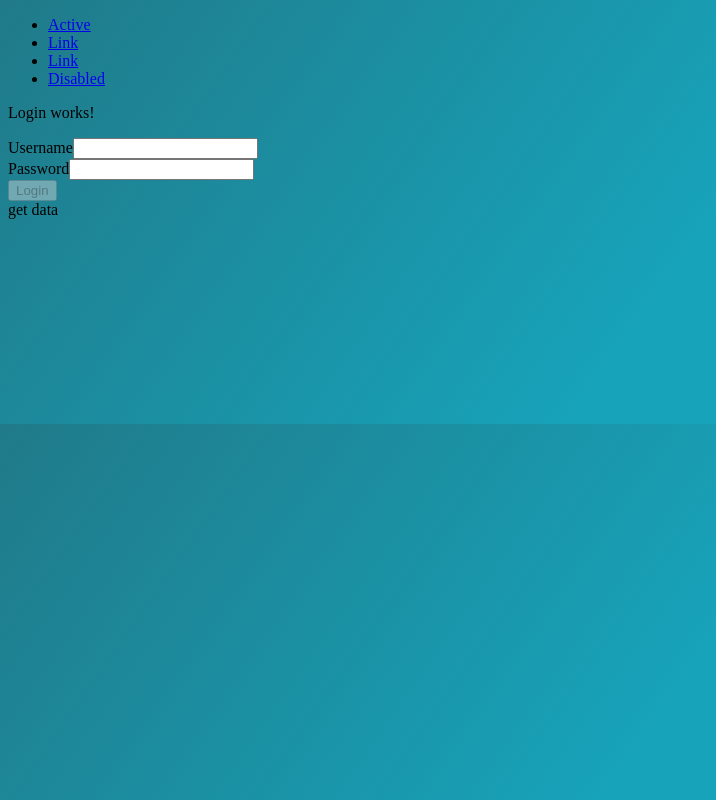
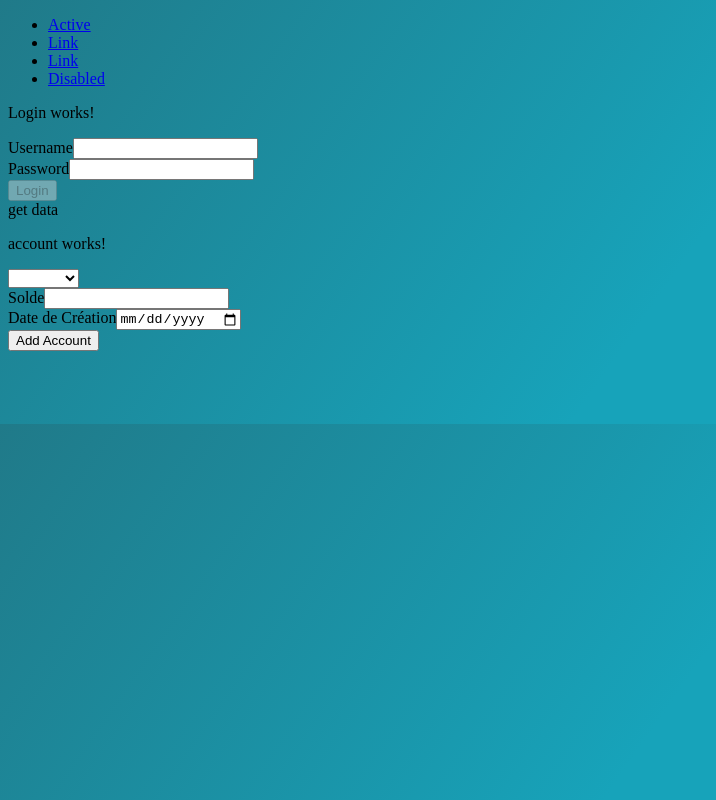
Before and after one commit to oussamacharafi99/E-Bank-Angular, an Angular app in the folder my-ebank/: page / in a window 1280 px wide. Shown: the whole page, without its empty margins (0-716 px from the left). Built offline with nearby package versions, Linux system fonts and the light colour scheme.

Commit message:
I added the add account with card

```diff
--- a/my-ebank/src/app/Services/user-service.service.ts
+++ b/my-ebank/src/app/Services/user-service.service.ts
@@ -4,6 +4,7 @@ import { Observable } from 'rxjs';
 import { User } from '../models/user';
 import { JwtDto } from '../models/jwt-dto';
 import { Account } from '../models/account';
+import { AccountDTO } from '../models/account-dto';
 
 @Injectable({
   providedIn: 'root'
@@ -14,7 +15,9 @@ export class UserServiceService {
   private _API_SIGNUP : string = "http://localhost:8000/signup" ;
   private _API_LOGIN : string = "http://localhost:8000/login" ;
   private _API_GET_USER_ID_BY_NAME : string = "http://localhost:8000/get-username" ;
-  private _API_ADD_ACCOUNT : string = "http://localhost:8000/add_compte" ;
+  private _API_ADD_ACCOUNT : string = "http://localhost:8000/add_compte";
+  private _API_GET_ALL_ACCOUNTS : string = "http://localhost:8000/get_all_comptes";
+  private _API__GET_CARDE : string = "http://localhost:8000/add_compte";
 
   /*/-- _signup_user --/*/
   public signup(user: User):Observable<User>{
@@ -34,8 +37,12 @@ export class UserServiceService {
 
     /*/-- _CREATE ACCOUNT  --/*/
 
-    public add_account(user_id : number , account : Account ):Observable<Account>{
-      return this.http.post<Account>(this._API_ADD_ACCOUNT + "/" + user_id , account);
+    // public add_account(user_id : number , account : Account ):Observable<Account>{
+    //   return this.http.post<Account>(this._API_ADD_ACCOUNT + "/" + user_id , account);
+    // }
+
+    public add_account(user_id: number, account: Account): Observable<Account> {
+      return this.http.post<Account>(`${this._API_ADD_ACCOUNT}/${user_id}`, account);
     }
 
 
--- a/my-ebank/src/app/account/account.component.html
+++ b/my-ebank/src/app/account/account.component.html
@@ -1,4 +1,24 @@
 <p>account works!</p>
-<form [formGroup]="_form_add_account" (ngSubmit)="onSaveAcount()">
-
+<form [formGroup]="_form_add_account" (ngSubmit)="onSubmit()">
+    <div>
+        <input id="accountNumber" formControlName="accountNumber" type="hidden">
+    </div>
+    <div>
+        <select name="cars" id="type" formControlName="type">
+            <option value="courant">courant</option>
+            <option value="epargne">epargne</option>
+        </select>
+    </div>
+    <div>
+        <label for="solde">Solde</label>
+        <input id="solde" formControlName="solde" type="number">
+    </div>
+    <div>
+        <label for="date_creation">Date de Création</label>
+        <input id="date_creation" formControlName="date_creation" type="date">
+    </div>
+    <div>
+        <input id="status" formControlName="status" type="hidden" value="true">
+    </div>
+    <button type="submit">Add Account</button>
 </form>
--- a/my-ebank/src/app/account/account.component.ts
+++ b/my-ebank/src/app/account/account.component.ts
@@ -1,6 +1,8 @@
 import { Component, OnInit } from '@angular/core';
 import { FormBuilder, FormGroup, Validators } from '@angular/forms';
 import { UserServiceService } from '../Services/user-service.service';
+import { Account } from '../models/account';
+import { JwtDto } from '../models/jwt-dto';
 
 @Component({
   selector: 'app-account',
@@ -8,23 +10,42 @@ import { UserServiceService } from '../Services/user-service.service';
   styleUrls: ['./account.component.css']
 })
 export class AccountComponent implements OnInit {
-  _form_add_account !:FormGroup;
+  _form_add_account!: FormGroup;
 
-
-  constructor(private fb: FormBuilder, private service : UserServiceService) { }
+  constructor(private fb: FormBuilder, private service: UserServiceService) { }
 
   ngOnInit(): void {
-
     this._form_add_account = this.fb.group({
-      accountNumber: ['', Validators.required],
+      accountNumber: [''],
       type: ['', Validators.required],
       solde: ['', [Validators.required, Validators.min(0)]],
       date_creation: ['', Validators.required],
-      status: ['', Validators.required],
-      userId: ['', Validators.required]
-    })
-
-
+      status: [true],
+      user: [null],
+      Beneficier: [[]],
+      Transaction: [[]],
+      Carte: [[]]
+    });
   }
 
+  onSubmit() {
+    if (this._form_add_account.valid) {
+      const newAccount: Account = this._form_add_account.value;
+      const storedJwtData = localStorage.getItem('jwtData');
+
+      if (storedJwtData) {
+        const jwtData: JwtDto = JSON.parse(storedJwtData);
+        const userId = jwtData.user_id;
+
+        this.service.add_account(userId, newAccount).subscribe(
+          response => {
+            console.log(response);
+          },
+          error => {
+            console.error(error);
+          }
+        );
+      }
+    }
+  }
 }
--- a/my-ebank/src/app/app.component.html
+++ b/my-ebank/src/app/app.component.html
@@ -3,4 +3,5 @@
   <!-- <app-carte-bancaire></app-carte-bancaire> -->
   <!-- <app-add-user></app-add-user> -->
   <app-login></app-login>
+  <app-account></app-account>
 </div>
--- /dev/null
+++ b/my-ebank/src/app/models/account-dto.ts
@@ -0,0 +1,12 @@
+import { CompteType } from "../enums/compte-type";
+
+export interface AccountDTO {
+        id: number;
+        accountNumber: string;
+        type: CompteType;
+        solde: number;
+        dateCreation: string; // Using ISO string format for date
+        status: boolean;
+        idUser: number;
+
+}
--- a/my-ebank/src/app/models/account.ts
+++ b/my-ebank/src/app/models/account.ts
@@ -2,6 +2,7 @@ import { CarteStatus } from "../enums/carte-status";
 import { CarteType } from "../enums/carte-type";
 import { CompteType } from "../enums/compte-type";
 import { TransactionType } from "../enums/transaction-type";
+import { User } from "./user";
 
 export interface Account {
   id: number;
@@ -10,7 +11,7 @@ export interface Account {
   solde: number;
   date_creation: string;
   status: boolean;
-  userId: number;
+  user : User;
   listOfBeneficier: Beneficier[];
   listOfTransactions: Transaction[];
   listOfCarte: Carte[];
```
